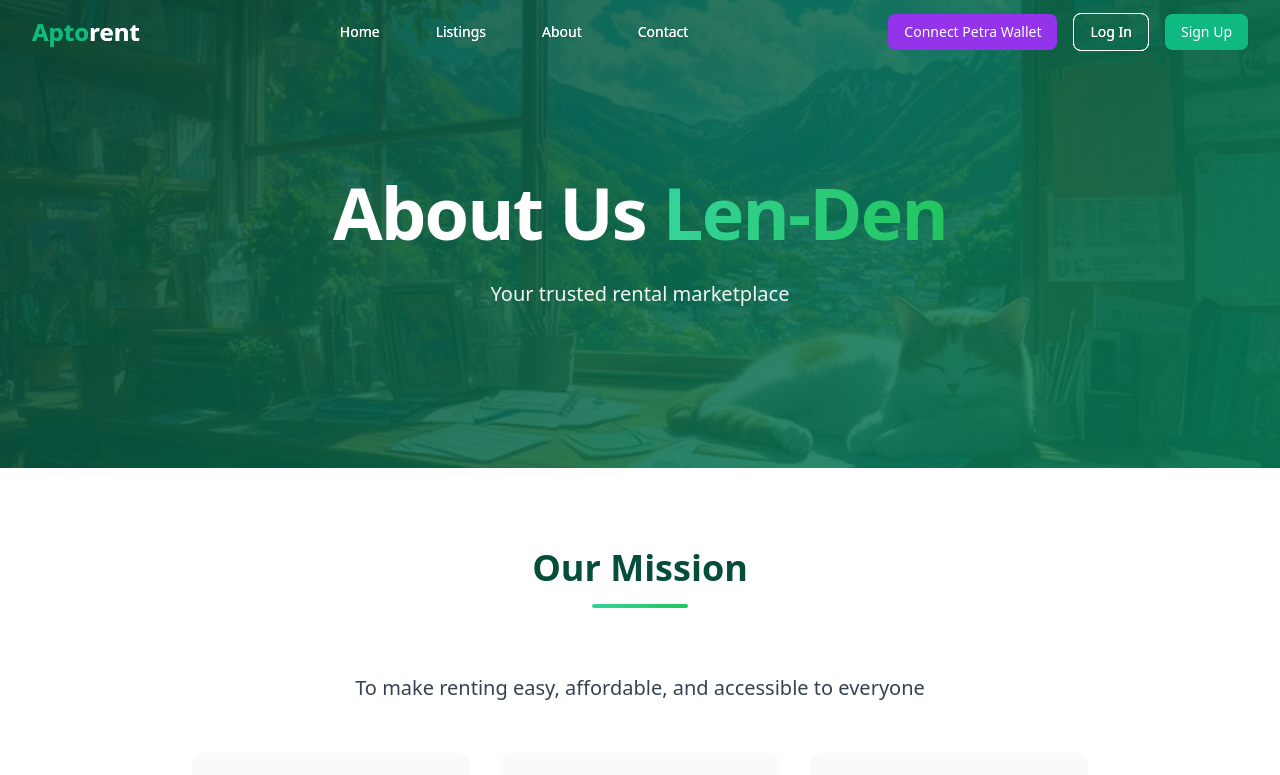
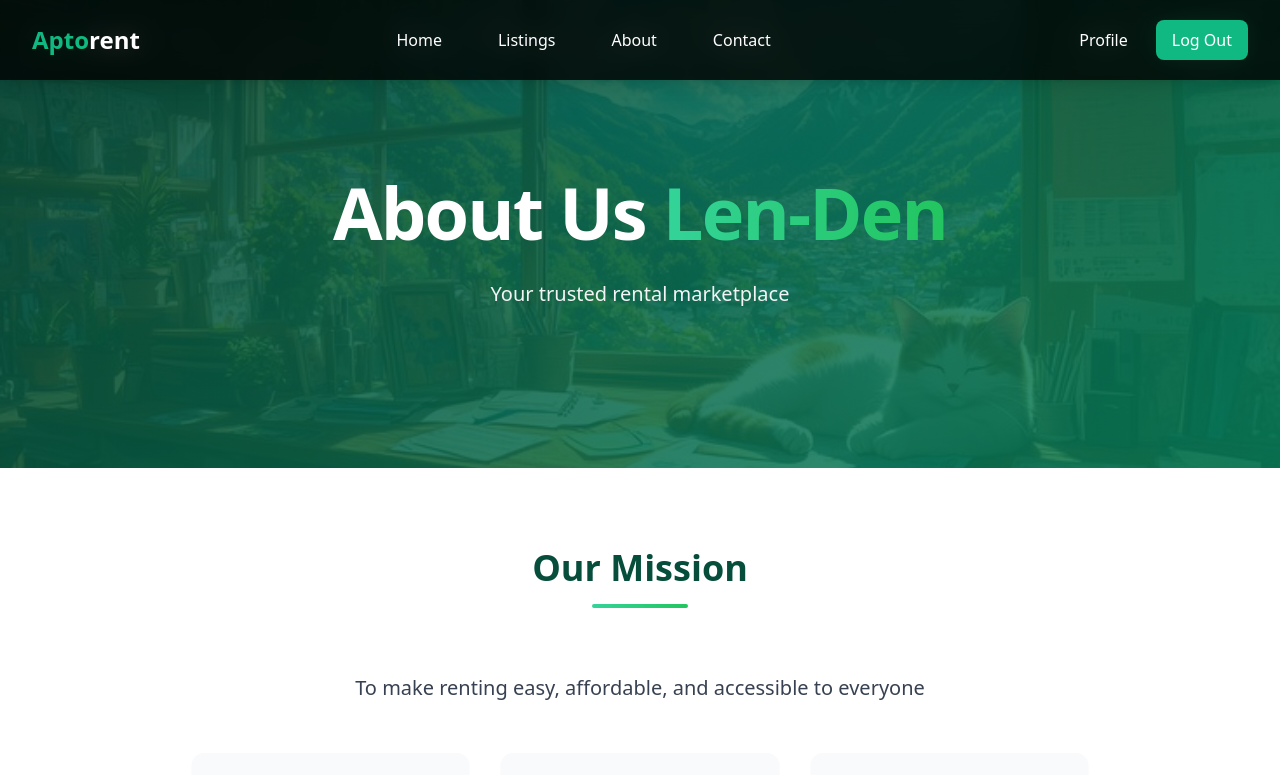
Before and after one commit to avanish-garg/len-den, a React (Vite) app: page /about in a window 1280 px wide. Shown: the top 775 px of the page. Built offline with nearby package versions, Linux system fonts and the light colour scheme.

Commit message:
nav bar changes

```diff
--- a/src/components/Navbar.jsx
+++ b/src/components/Navbar.jsx
@@ -4,6 +4,7 @@ import { useUser } from "../context/UserContext";
 import { useCart } from '../context/CartContext';
 import { useLanguage } from '../context/LanguageContext';
 import { translations } from '../translations';
+import LanguageModal from './LanguageModal';
 
 // Color themes matching the Home page
 const themes = [
@@ -31,11 +32,12 @@ const Navbar = ({ fixedTheme }) => {
   const navigate = useNavigate();
   const location = useLocation();
   const t = translations[language].nav;
+  const [isLanguageModalOpen, setIsLanguageModalOpen] = useState(false);
 
   // Handle scroll effect
   useEffect(() => {
     const handleScroll = () => {
-      if (window.scrollY > 10) {
+      if (window.scrollY > 20) {
         setIsScrolled(true);
       } else {
         setIsScrolled(false);
@@ -94,134 +96,105 @@ const Navbar = ({ fixedTheme }) => {
 
   return (
     <nav
-      className={`${
-        isScrolled ? "bg-black bg-opacity-90 shadow-lg" : "bg-transparent"
-      } fixed w-full z-50 transition-all duration-300`}
+      className={`fixed top-0 left-0 right-0 z-50 transition-all duration-300 ${
+        isScrolled || fixedTheme ? 'bg-black/80 backdrop-blur-md shadow-lg' : 'bg-transparent'
+      }`}
     >
       <div className="max-w-7xl mx-auto px-4 sm:px-6 lg:px-8">
-        <div className="flex justify-between h-16 items-center">
+        <div className="flex justify-between items-center h-20">
           {/* Logo */}
           <div className="flex-shrink-0 flex items-center">
-            <Link to="/" className="flex items-center">
+            <Link to="/" className="flex items-center space-x-2">
               <h1 className="text-2xl font-bold text-white">
-                <span
-                  style={{
-                    color: currentTheme.primary
-                  }}
-                >
-                  Apto
-                </span>
-                rent
+                <span className="text-emerald-500">Apto</span>
+                <span className="text-white">rent</span>
               </h1>
             </Link>
           </div>
 
           {/* Desktop Navigation Links */}
           <div className="hidden md:flex items-center space-x-8">
-            <Link to="/" className="text-white hover:text-gray-300 px-3 py-2 text-sm font-medium">
-              Home
+            <Link
+              to="/"
+              className={`text-white hover:text-emerald-400 px-3 py-2 text-base font-medium transition-colors ${
+                location.pathname === '/' ? 'text-emerald-400' : ''
+              }`}
+            >
+              {t.home}
             </Link>
-            <Link to="/categories" className="text-white hover:text-gray-300 px-3 py-2 text-sm font-medium">
-              Listings
+            <Link
+              to="/categories"
+              className={`text-white hover:text-emerald-400 px-3 py-2 text-base font-medium transition-colors ${
+                location.pathname === '/categories' ? 'text-emerald-400' : ''
+              }`}
+            >
+              {t.listings}
             </Link>
-            <Link to="/about" className="text-white hover:text-gray-300 px-3 py-2 text-sm font-medium">
-              About
+            <Link
+              to="/about"
+              className={`text-white hover:text-emerald-400 px-3 py-2 text-base font-medium transition-colors ${
+                location.pathname === '/about' ? 'text-emerald-400' : ''
+              }`}
+            >
+              {t.about}
             </Link>
-            <Link to="/contact" className="text-white hover:text-gray-300 px-3 py-2 text-sm font-medium">
-              Contact
+            <Link
+              to="/contact"
+              className={`text-white hover:text-emerald-400 px-3 py-2 text-base font-medium transition-colors ${
+                location.pathname === '/contact' ? 'text-emerald-400' : ''
+              }`}
+            >
+              {t.contact}
             </Link>
           </div>
 
-          {/* Auth Buttons */}
+          {/* Right side buttons */}
           <div className="hidden md:flex items-center space-x-4">
-            {user.isLoggedIn && (
-              <Link to="/cart" className="relative text-gray-300 hover:text-white">
-                <svg className="w-6 h-6" fill="none" stroke="currentColor" viewBox="0 0 24 24" xmlns="http://www.w3.org/2000/svg">
-                  <path strokeLinecap="round" strokeLinejoin="round" strokeWidth="2" d="M3 3h2l.4 2M7 13h10l4-8H5.4M7 13L5.4 5M7 13l-2.293 2.293c-.63.63-.184 1.707.707 1.707H17m0 0a2 2 0 100 4 2 2 0 000-4zm-8 2a2 2 0 11-4 0 2 2 0 014 0z"></path>
-                </svg>
-                {cartItemCount > 0 && (
-                  <span className="absolute -top-2 -right-2 bg-red-500 text-white text-xs rounded-full w-5 h-5 flex items-center justify-center">
-                    {cartItemCount}
-                  </span>
-                )}
-              </Link>
-            )}
             <button
-              onClick={connectWallet}
-              className="text-white bg-purple-600 hover:bg-purple-700 px-4 py-2 rounded-lg text-sm font-medium transition-colors duration-200"
+              onClick={() => setIsLanguageModalOpen(true)}
+              className="text-white hover:text-emerald-400 px-3 py-2 text-base font-medium transition-colors"
             >
-              {walletAddress
-                ? `${walletAddress.substring(0,6)}...${walletAddress.substring(walletAddress.length-4)}`
-                : "Connect Petra Wallet"}
+              {t.language}
             </button>
 
-            {user.isLoggedIn ? (
-              <>
+            {user ? (
+              <div className="flex items-center space-x-4">
+                <Link
+                  to="/profile"
+                  className="text-white hover:text-emerald-400 px-3 py-2 text-base font-medium transition-colors"
+                >
+                  {t.profile}
+                </Link>
                 <button
-                  onClick={goToProfile}
-                  className="flex items-center text-white px-3 py-2 text-sm font-medium hover:text-emerald-400 transition-colors duration-200"
-                  title="View Profile"
+                  onClick={logout}
+                  className="bg-emerald-500 hover:bg-emerald-600 text-white px-4 py-2 rounded-lg text-base font-medium transition-colors"
                 >
-                  {user.username}
+                  {t.logout}
                 </button>
-                <button
-                  onClick={handleLogoutClick}
-                  className="text-white border border-white hover:bg-white hover:text-gray-900 px-4 py-2 rounded-lg text-sm font-medium"
+              </div>
+            ) : (
+              <div className="flex items-center space-x-4">
+                <Link
+                  to="/login"
+                  className="text-white hover:text-emerald-400 px-3 py-2 text-base font-medium transition-colors"
                 >
-                  Log Out
-                </button>
-              </>
-            ) : (
-              <>
-                <button
-                  onClick={handleLoginClick}
-                  className="text-white border border-white hover:bg-white hover:text-gray-900 px-4 py-2 rounded-lg text-sm font-medium"
+                  {t.login}
+                </Link>
+                <Link
+                  to="/signup"
+                  className="bg-emerald-500 hover:bg-emerald-600 text-white px-4 py-2 rounded-lg text-base font-medium transition-colors"
                 >
-                  Log In
-                </button>
-                <button
-                  onClick={handleSignupClick}
-                  className="text-white font-medium px-4 py-2 rounded-lg text-sm"
-                  style={{
-                    backgroundColor: currentTheme.primary
-                  }}
-                  onMouseOver={(e) => e.currentTarget.style.backgroundColor = currentTheme.primaryHover}
-                  onMouseOut={(e) => e.currentTarget.style.backgroundColor = currentTheme.primary}
-                >
-                  Sign Up
-                </button>
-              </>
+                  {t.signup}
+                </Link>
+              </div>
             )}
           </div>
 
           {/* Mobile menu button */}
-          <div className="md:hidden flex items-center space-x-4">
-            {user.isLoggedIn && (
-              <>
-                <Link to="/cart" className="relative text-gray-300 hover:text-white mr-2">
-                  <svg className="w-6 h-6" fill="none" stroke="currentColor" viewBox="0 0 24 24" xmlns="http://www.w3.org/2000/svg">
-                    <path strokeLinecap="round" strokeLinejoin="round" strokeWidth="2" d="M3 3h2l.4 2M7 13h10l4-8H5.4M7 13L5.4 5M7 13l-2.293 2.293c-.63.63-.184 1.707.707 1.707H17m0 0a2 2 0 100 4 2 2 0 000-4zm-8 2a2 2 0 11-4 0 2 2 0 014 0z"></path>
-                  </svg>
-                  {cartItemCount > 0 && (
-                    <span className="absolute -top-2 -right-2 bg-red-500 text-white text-xs rounded-full w-5 h-5 flex items-center justify-center">
-                      {cartItemCount}
-                    </span>
-                  )}
-                </Link>
-                <button
-                  onClick={goToProfile}
-                  className="text-white text-sm font-medium hover:text-emerald-400 transition-colors duration-200"
-                  title="View Profile"
-                >
-                  {user.username}
-                </button>
-              </>
-            )}
+          <div className="md:hidden flex items-center">
             <button
-              onClick={toggleMobileMenu}
-              className="text-white focus:outline-none"
-              style={{ color: "white" }}
-              aria-label="Toggle menu"
+              onClick={() => setIsMobileMenuOpen(!isMobileMenuOpen)}
+              className="text-white hover:text-emerald-400 p-2 rounded-lg transition-colors"
             >
               {!isMobileMenuOpen ? (
                 <svg className="h-6 w-6" fill="none" viewBox="0 0 24 24" stroke="currentColor">
@@ -239,66 +212,103 @@ const Navbar = ({ fixedTheme }) => {
 
       {/* Mobile Menu */}
       {isMobileMenuOpen && (
-        <div className="md:hidden bg-black bg-opacity-95">
-          <div className="px-2 pt-2 pb-3 space-y-1 sm:px-3">
+        <div className="md:hidden bg-black/95 border-t border-gray-800">
+          <div className="px-4 pt-2 pb-3 space-y-2">
             <Link
               to="/"
-              className="text-white hover:text-gray-300 block px-3 py-2 text-base font-medium"
+              className={`block px-3 py-2 text-base font-medium rounded-lg transition-colors ${
+                location.pathname === '/' ? 'text-emerald-400 bg-emerald-900/50' : 'text-white hover:bg-emerald-900/30'
+              }`}
               onClick={() => setIsMobileMenuOpen(false)}
             >
-              Home
+              {t.home}
             </Link>
             <Link
               to="/categories"
-              className="text-white hover:text-gray-300 block px-3 py-2 text-base font-medium"
+              className={`block px-3 py-2 text-base font-medium rounded-lg transition-colors ${
+                location.pathname === '/categories' ? 'text-emerald-400 bg-emerald-900/50' : 'text-white hover:bg-emerald-900/30'
+              }`}
               onClick={() => setIsMobileMenuOpen(false)}
             >
-              Listings
+              {t.listings}
             </Link>
             <Link
               to="/about"
-              className="text-white hover:text-gray-300 block px-3 py-2 text-base font-medium"
+              className={`block px-3 py-2 text-base font-medium rounded-lg transition-colors ${
+                location.pathname === '/about' ? 'text-emerald-400 bg-emerald-900/50' : 'text-white hover:bg-emerald-900/30'
+              }`}
               onClick={() => setIsMobileMenuOpen(false)}
             >
-              About
+              {t.about}
             </Link>
             <Link
               to="/contact"
-              className="text-white hover:text-gray-300 block px-3 py-2 text-base font-medium"
+              className={`block px-3 py-2 text-base font-medium rounded-lg transition-colors ${
+                location.pathname === '/contact' ? 'text-emerald-400 bg-emerald-900/50' : 'text-white hover:bg-emerald-900/30'
+              }`}
               onClick={() => setIsMobileMenuOpen(false)}
             >
-              Contact
+              {t.contact}
             </Link>
 
-            {/* Mobile Auth Links */}
-            <div className="border-t border-gray-700 mt-4 pt-4">
-              {user.isLoggedIn ? (
-                <button
-                  onClick={handleLogoutClick}
-                  className="w-full text-left text-white hover:text-gray-300 block px-3 py-2 text-base font-medium"
-                >
-                  Log Out
-                </button>
+            <div className="pt-4 border-t border-gray-800">
+              <button
+                onClick={() => {
+                  setIsLanguageModalOpen(true);
+                  setIsMobileMenuOpen(false);
+                }}
+                className="block w-full px-3 py-2 text-base font-medium text-white hover:bg-emerald-900/30 rounded-lg transition-colors text-left"
+              >
+                {t.language}
+              </button>
+
+              {user ? (
+                <>
+                  <Link
+                    to="/profile"
+                    className="block px-3 py-2 text-base font-medium text-white hover:bg-emerald-900/30 rounded-lg transition-colors"
+                    onClick={() => setIsMobileMenuOpen(false)}
+                  >
+                    {t.profile}
+                  </Link>
+                  <button
+                    onClick={() => {
+                      logout();
+                      setIsMobileMenuOpen(false);
+                    }}
+                    className="block w-full px-3 py-2 text-base font-medium text-white hover:bg-emerald-900/30 rounded-lg transition-colors text-left"
+                  >
+                    {t.logout}
+                  </button>
+                </>
               ) : (
                 <>
-                  <button
-                    onClick={handleLoginClick}
-                    className="w-full text-left text-white hover:text-gray-300 block px-3 py-2 text-base font-medium"
+                  <Link
+                    to="/login"
+                    className="block px-3 py-2 text-base font-medium text-white hover:bg-emerald-900/30 rounded-lg transition-colors"
+                    onClick={() => setIsMobileMenuOpen(false)}
                   >
-                    Log In
-                  </button>
-                  <button
-                    onClick={handleSignupClick}
-                    className="w-full text-left text-white hover:text-gray-300 block px-3 py-2 text-base font-medium"
+                    {t.login}
+                  </Link>
+                  <Link
+                    to="/signup"
+                    className="block px-3 py-2 text-base font-medium text-white hover:bg-emerald-900/30 rounded-lg transition-colors"
+                    onClick={() => setIsMobileMenuOpen(false)}
                   >
-                    Sign Up
-                  </button>
+                    {t.signup}
+                  </Link>
                 </>
               )}
             </div>
           </div>
         </div>
       )}
+
+      {/* Language Modal */}
+      <LanguageModal
+        isOpen={isLanguageModalOpen}
+        onClose={() => setIsLanguageModalOpen(false)}
+      />
     </nav>
   );
 };
```
